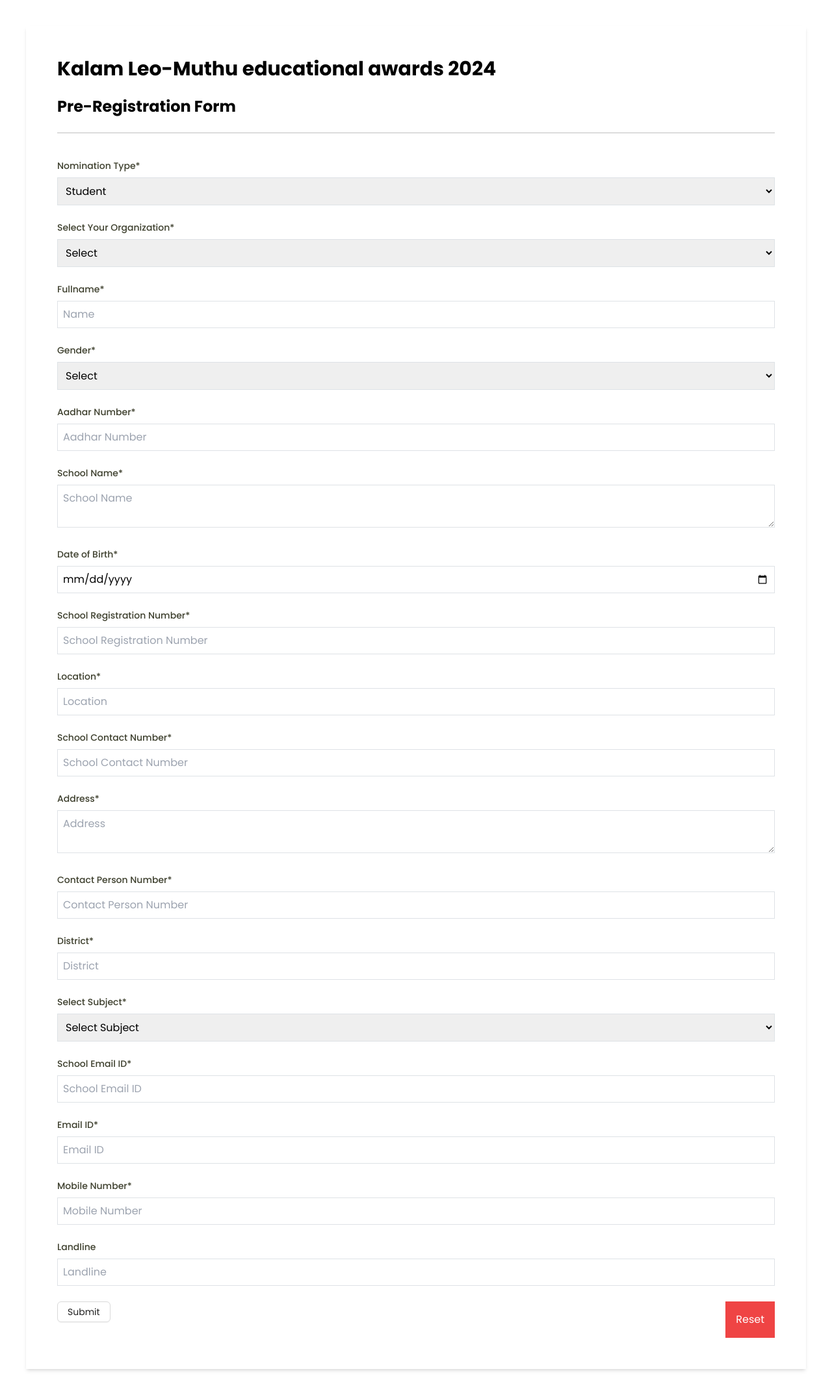
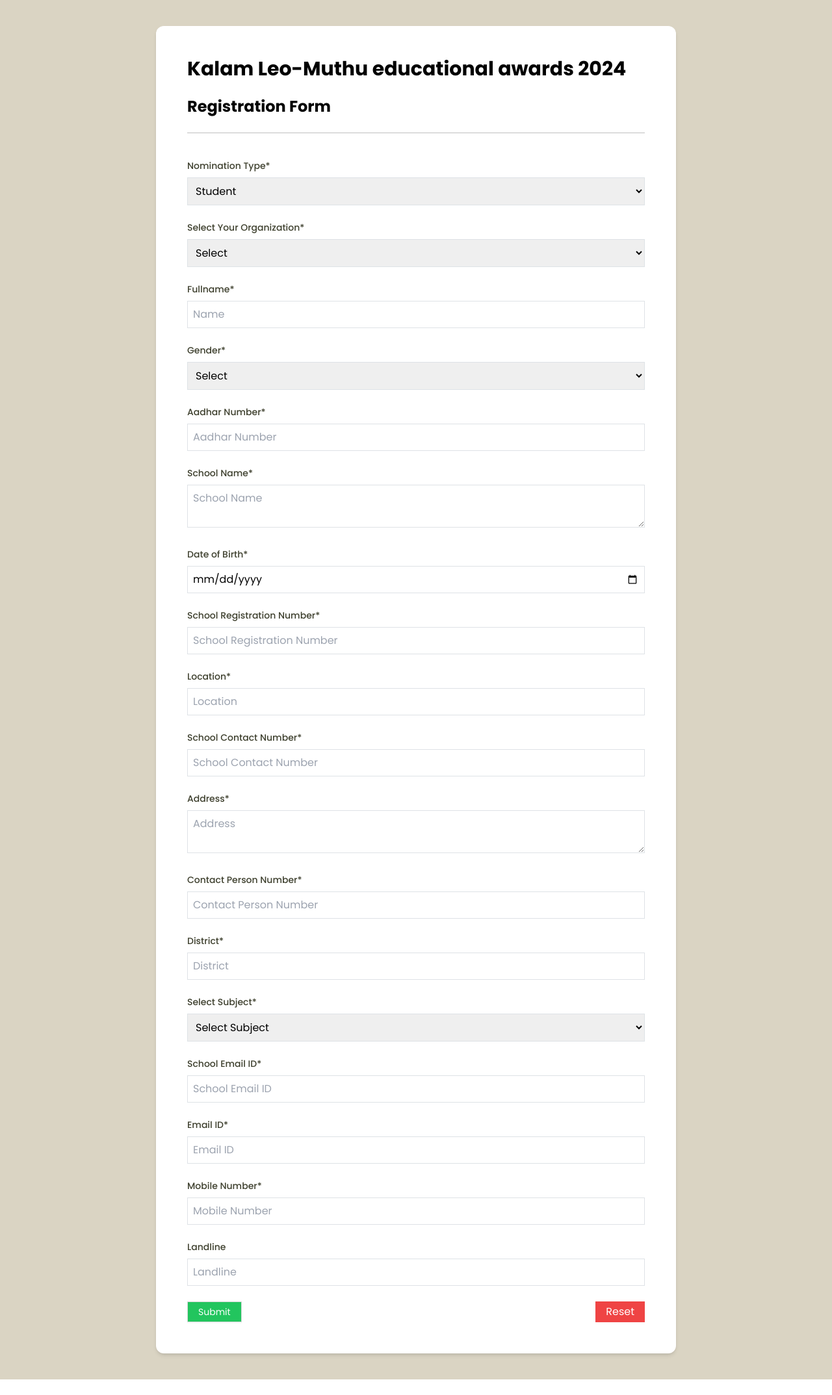
Before and after one commit to Harish-Unknown/Kalam-Awards, a React (Vite) app: page /register in a window 1280 px wide. Shown: the whole page at 65% size. After the commit the page ends 2123 px from the top, so only its background shows below. Built offline with nearby package versions, Linux system fonts and the light colour scheme.

Commit message:
Form Changes

```diff
--- a/src/components/Forms/Reg_Form.jsx
+++ b/src/components/Forms/Reg_Form.jsx
@@ -1,7 +1,8 @@
 import React, { useState } from "react";
 import { useForm, Controller } from "react-hook-form";
 import { v4 as uuidv4 } from "uuid";
-import { Button } from "antd";
+import { Button, Spin } from "antd";
+import '../../index.css';
 
 const organizationCodeMap = {
   Government: "GO",
@@ -12,13 +13,15 @@ const organizationCodeMap = {
 };
 
 export default function RegForm() {
-  const { handleSubmit, control, register, setValue } = useForm();
+  const { handleSubmit, control, register, setValue, reset } = useForm();
   const [counter, setCounter] = useState(1);
   const [customUUID, setCustomUUID] = useState("");
   const [showConfirmation, setShowConfirmation] = useState(false);
   const [submitClicked, setsubmitClicked] = useState(false);
+  const [loading, setLoading] = useState(false);
 
   const onSubmit = (data) => {
+    setLoading(true);
     const finalData = { ...data };
     finalData.dob = new Date(data.dob).getUTCMilliseconds();
     fetch("https://kalam-awards-server.onrender.com/register", {
@@ -35,21 +38,25 @@ export default function RegForm() {
         console.log(data);
         setCustomUUID(data.id);
         setShowConfirmation(true);
+        reset();
       })
       .catch(function (res) {
         console.log(res);
-        setsubmitClicked(false);
+        // setsubmitClicked(false);
+      })
+      .finally(() => {
+        setLoading(false);
       });
   };
 
   return (
-    <div className="bg-white p-10 rounded-md shadow-md w-300 mx-auto max-w-full">
+    <div className="bg-[#dad4c3] p-10 rounded-md shadow-md w-300 mx-auto max-w-full">
       <form
         onSubmit={handleSubmit(onSubmit)}
-        className="bg-white p-5 rounded-md shadow-md w-300 mx-auto max-w-full text-black"
+        className="bg-white p-5 rounded-xl shadow-md w-300 mx-auto max-w-[800px] text-black"
       >
         <h1 className="text-3xl font-bold mb-4">Kalam Leo-Muthu educational awards 2024</h1>
-        <h3 className="text-2xl font-bold mb-4">Pre-Registration Form</h3>
+        <h3 className="text-2xl font-bold mb-4">Registration Form</h3>
         <hr />
         <br />
         <label className="block text-sm mb-2">Nomination Type*</label>
@@ -218,12 +225,18 @@ export default function RegForm() {
         />
 
         <div className="w-full flex justify-between mt-6">
-          <Button htmlType="submit" loading={submitClicked}>
+          <Button htmlType="submit" className="sub bg-green-500 text-white px-3 rounded-md cursor-pointer hover:border-none" loading={loading}>
             Submit
           </Button>
-          <input type="reset" className="bg-red-500 text-white p-3 rounded-md cursor-pointer hover:bg-red-600" />
+          <input type="reset" className="bg-red-500 text-white px-3 rounded-md cursor-pointer hover:bg-red-600" />
         </div>
       </form>
+
+      {loading && (
+        <div className="fixed inset-0 flex items-center justify-center bg-gray-800 bg-opacity-75">
+          <Spin size="large" />
+        </div>
+      )}
 
       {showConfirmation && (
         <div className="fixed inset-0 flex items-center justify-center bg-gray-800 bg-opacity-75">
--- a/src/components/Forms/form.css
+++ b/src/components/Forms/form.css
@@ -22,7 +22,7 @@ input:focus{
   padding: 50px;
   border-radius: 20px;
   color: #1f1e1e;
-  max-width: 750px;
+  max-width: 800px;
   margin: 30px;
 }
 
--- a/src/index.css
+++ b/src/index.css
@@ -15,3 +15,7 @@
 .cont{
   background-image: url('./images/aboutbg.png');
 }
+
+.sub:hover{
+  background-color: green !important;
+}
```
